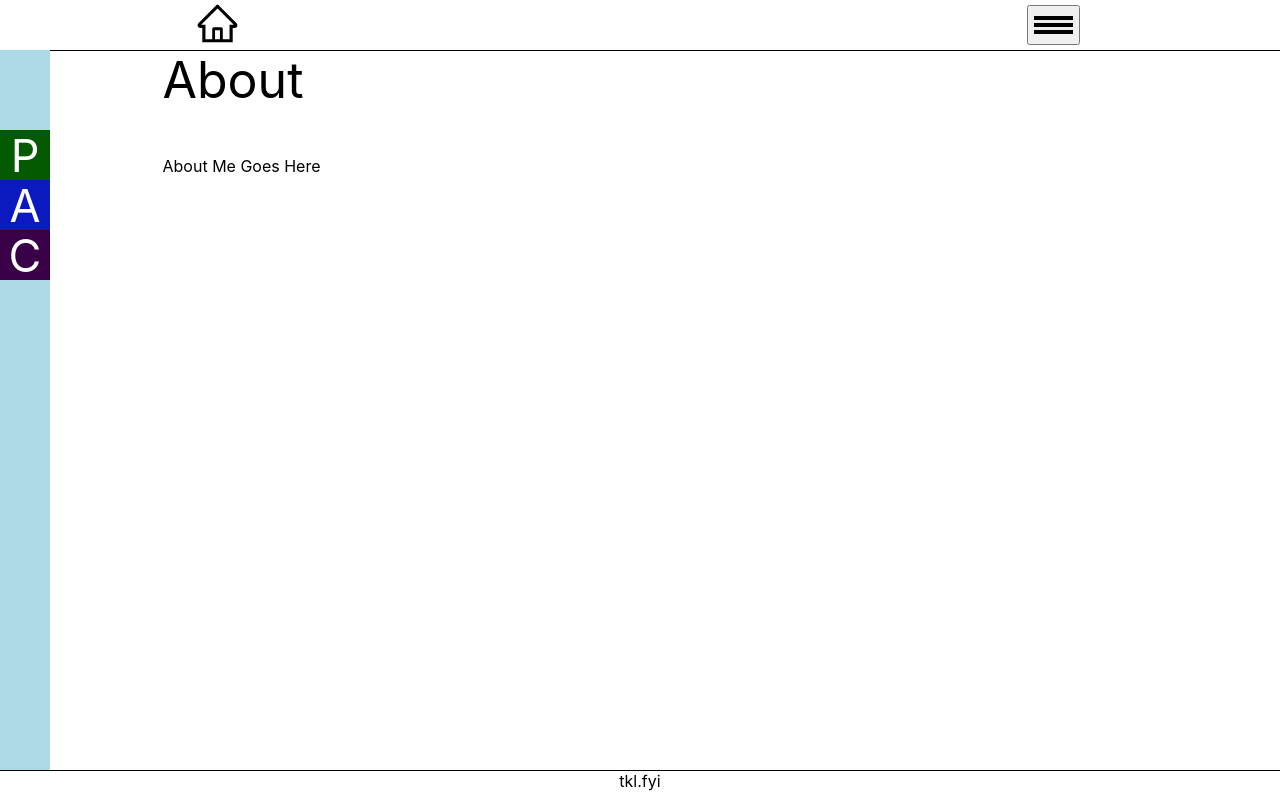
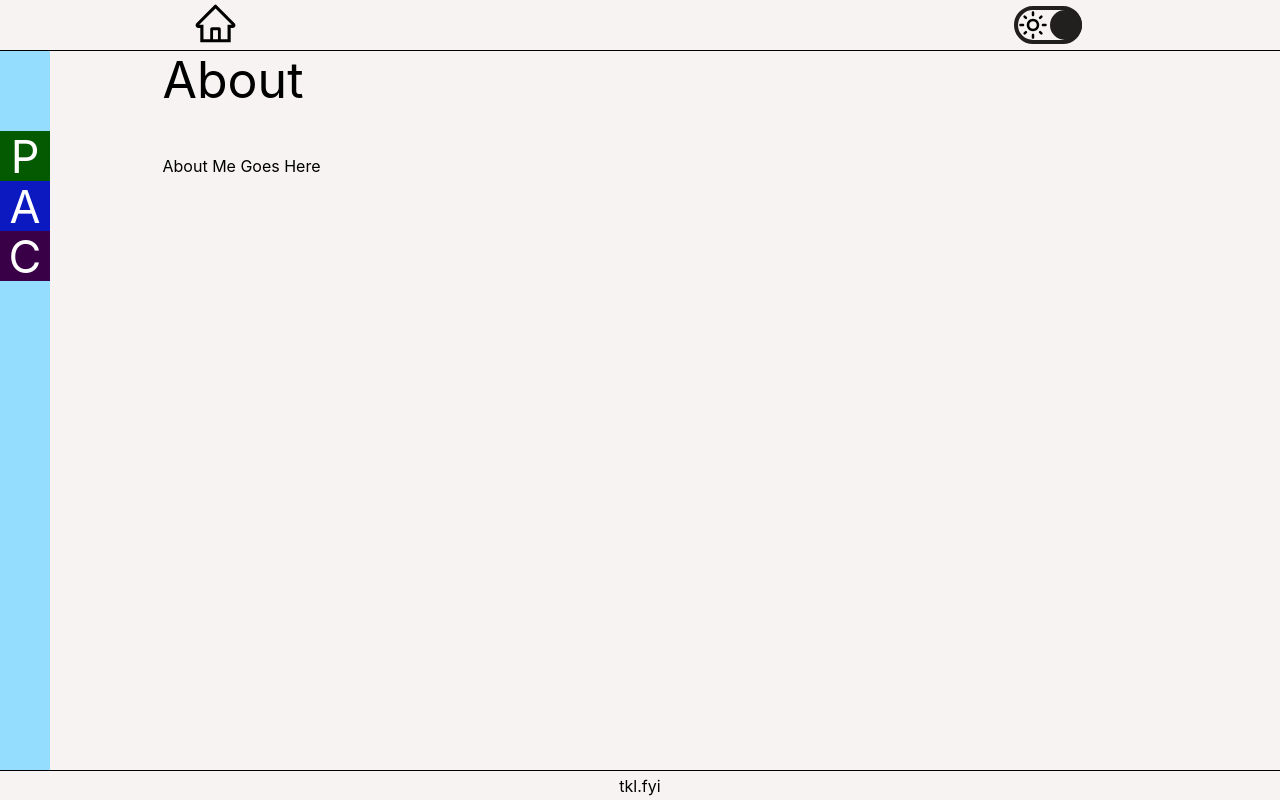
Before and after one commit to tklesley/tklesley.github.io, a React (Create React App) app in the folder portfolio/: page /about in a window 1280 px wide. Built offline with nearby package versions, Linux system fonts and the light colour scheme.

Commit message:
Added in Darkmode
- Added in a working Dark Mode for the portfolio
- Improved header and settings menu
- Updated Projects page

```diff
--- a/portfolio/src/App.css
+++ b/portfolio/src/App.css
@@ -1,6 +1,36 @@
-@media (prefers-reduced-motion: no-preference) {
-/* */
+/* Site Default Colors */
+
+.page {
+  --lightmodetext: #000000;
+  --darkmodetext: #FFFFFF;
+  --lightblue: #09a7e5;
+  --darkblue:#0d19c0;
+  --lightgreen: #3cff00;
+  --darkgreen: #035a00;
+  --lightpurple: #a200e2;
+  --darkpurple: #390047;
+  --dark-bg:#221f1f;
+  --light-bg:#f7f3f3;
+  --sidebarblue: #95ddff;
+  --transparent-bg:rgba(20, 20, 20, 0.7);
 }
+
+.darkmode {
+  --lightmodetext: #FFFFFF;
+  --darkmodetext: #000000;
+  --lightblue: #0d19c0;
+  --darkblue:#09a7e5;
+  --lightgreen: #035a00;
+  --darkgreen: #3cff00;
+  --lightpurple: #390047;
+  --darkpurple: #a200e2;
+  --dark-bg:#f7f3f3;
+  --light-bg:#221f1f;
+  --sidebarblue: #034868;
+  --transparent-bg:rgba(20, 20, 20, 0.7);
+}
+
+/* App CSS */
 
 html, body {
   height: 100%;
@@ -9,6 +39,7 @@ html, body {
   padding: none;
   transition: width .5s, height .5s, transform .5s;
   transition-timing-function: ease-out;
+  background-color: var(--light-bg);
 }
 
 a {
@@ -21,23 +52,15 @@ a {
   display: grid;
   grid-template-areas: "header" "content" "footer";
   grid-template-rows: 50px 90vh auto;
+  color: var(--lightmodetext);
+  background-color: var(--light-bg);
+  height: 100vh;
+  width: 100%;
+  margin: none;
+  padding: none;
 }
 
 .content-div {
   height: 100%;
   grid-area: content;
 }
-
-:root{
-  --lightmodetext: #000000;
-  --darkmodetext: #FFFFFF;
-  --lightblue: #09a7e5;
-  --darkblue:#0d19c0;
-  --lightgreen: #3cff00;
-  --darkgreen: #035a00;
-  --lightpurple: #a200e2;
-  --darkpurple: #390047;
-  --dark-bg:#221f1f;
-  --light-bg:#f7f3f3;
-  --transparent-bg:rgba(20, 20, 20, 0.7);
-}
--- a/portfolio/src/App.js
+++ b/portfolio/src/App.js
@@ -1,4 +1,4 @@
-import React from 'react';
+import React, { useState, useEffect } from 'react';
 import { BrowserRouter, Routes, Route } from 'react-router-dom';
 import './App.css';
 
@@ -9,15 +9,41 @@ import Projects from './pages/projects/projects';
 import About from './pages/about/about';
 import Contact from './pages/contact/contact';
 
-class App extends React.Component {
+export default function App() {
 
-  lightmode = "{--lightmodetext: #000000; --darkmodetext: #FFFFFF; --lightblue: #09a7e5; --darkblue:#0d19c0; --lightgreen: #3cff00; --darkgreen: #035a00; --lightpurple: #a200e2; --darkpurple: #390047; --dark-bg:#221f1f; --light-bg:#f7f3f3;}";
+// Darkmode State & Functions
 
-  render() {
+  const [darkmode, setDarkmode] = useState(false);
+
+  useEffect(()=>{
+    if (localStorage.getItem("theme-context") == null) {
+        if (window.matchMedia("(prefers-color-scheme: dark)").matches) {
+            localStorage.setItem("theme-context", "dark")
+            setDarkmode(true)
+        } else {
+            localStorage.setItem("theme-context", "light")
+        }
+    }
+  }, [])
+
+  const toggleDarkmode = () => {
+    console.log("Changing Theme")
+    if (localStorage.getItem("theme-context") === "dark") {
+      localStorage.setItem("theme-context", "light");
+      setDarkmode(false)
+    } else {
+      localStorage.setItem("theme-context", "dark");
+      setDarkmode(true)
+    }
+  }
+
   return (
     <BrowserRouter>
-        <div className='page'>
-          <Header />
+      <div className={darkmode ? `page darkmode` : `page`}>
+        <Header
+          toggleDarkmode={()=>toggleDarkmode}
+          darkmode={darkmode}
+          />
         <div className="content-div">
         <Routes>
           <Route path='' element={<Landing />} />
@@ -29,9 +55,5 @@ class App extends React.Component {
         <Footer />
       </div>
     </BrowserRouter>
-    )}
+  )
 }
-
-// -------------------- Export ----------------
-
-export default App;
--- a/portfolio/src/components/darkmode/darkmode.js
+++ /dev/null
@@ -1,5 +0,0 @@
-import React from "react";
-
-export default function DarkMode() {
-
-}
--- a/portfolio/src/components/header/header.css
+++ b/portfolio/src/components/header/header.css
@@ -9,12 +9,17 @@
 
 .settings-container {
   display: flex;
-  z-index: 2;
-  justify-content: right;
+  z-index: 3;
+  justify-content: center;
   position: absolute;
   top: 50px;
-  right: 15vw;
-  border: 1px solid black;
+  left: 0;
+  width: 100%;
+  height: 90%;
+  overflow-y: hidden;
+  background-color: var(--transparent-bg);
+  color: #FFFFFF;
+  font-size: 50px;
 }
 
 .settings-open-false {
@@ -24,7 +29,13 @@
 /* --------- Settings Icon --------- */
 
 .bar1, .bar2, .bar3 {
-  transition: 0.4s;
+  transition: transform 0.4s;
+}
+
+@media (prefers-reduced-motion) {
+  .bar1, .bar2, .bar3 {
+    transition: none;
+  }
 }
 
 .settings-icon {
@@ -35,7 +46,7 @@
   .bar1, .bar2, .bar3 {
     width: 35px;
     height: 0px;
-    border: 2px solid;
+    border: 2px solid var(--dark-bg);
     margin: 3px 0;
   }
 
@@ -57,4 +68,7 @@
     padding: 5px;
     margin: 5px;
     cursor: pointer;
+    border: 5px solid var(--dark-bg);
+    border-radius: 5px;
+    background-color: var(--light-bg);
   }
--- a/portfolio/src/components/header/header.js
+++ b/portfolio/src/components/header/header.js
@@ -1,13 +1,24 @@
-import React, { useState } from "react";
+import React, { useState, useEffect } from "react";
 import { Link } from "react-router-dom";
 import './header.css';
 import { AiOutlineHome } from "react-icons/ai";
 import Settings from "../settings/settings";
 
-export default function Header() {
+export default function Header({toggleDarkmode, darkmode}) {
 
     const [settingOpen, setSettingOpen] = useState(false);
+    const [windowSize, setWindowSize] = useState(701);
 
+    useEffect(()=>{
+        function handleResize() {
+            setWindowSize(window.innerWidth)
+        }
+        window.addEventListener('resize', handleResize)
+    })
+
+
+
+    if (windowSize <= 700) {
         return (
             <>
                 <div className="header-container">
@@ -21,8 +32,28 @@ export default function Header() {
                     </button>
                 </div>
                 <div className={`settings-container settings-open-${settingOpen}`}>
-                <Settings />
+                    <Settings
+                        toggleDarkmode={()=>toggleDarkmode()}
+                        darkmode={darkmode}
+                        setSettingOpen={()=>setSettingOpen(false)}
+                        />
+                </div>
+            </>
+        )
+    } else {
+        return (
+            <>
+                <div className="header-container">
+                    <Link to={`/`}><AiOutlineHome size={45} /></Link>
+                    <div></div>
+                    <Settings
+                        toggleDarkmode={()=>toggleDarkmode()}
+                        darkmode={darkmode}
+                        />
                 </div>
             </>
         )
     }
+
+
+}
--- a/portfolio/src/components/project-item/project-item.css
+++ b/portfolio/src/components/project-item/project-item.css
@@ -8,8 +8,10 @@
     grid-template-columns: 0px 100%;
     grid-template-rows: 1fr 2fr 2fr 1fr;
     padding: 5px;
-    width: 400px;
+    width: 300px;
+    min-width: 300px;
     justify-content: center;
+    margin-right: 10px;
 }
 
 .bg-color-tab {
@@ -24,6 +26,7 @@
 
 .proj-title {
     grid-area: proj-title;
+    text-align: center;
     font-size: 30px;
 }
 
@@ -42,3 +45,11 @@
     justify-content: center;
     align-items: center;
 }
+
+.indv-placeholder-img {
+    text-align: center;
+    font-size: 40px;
+    background-color: var(--darkblue);
+    color: var(--darkmodetext);
+    border-radius: 5px;
+}
--- a/portfolio/src/components/project-item/project-item.js
+++ b/portfolio/src/components/project-item/project-item.js
@@ -7,9 +7,9 @@ export default function ProjectItem({prObj}) {
         <div className="individual-project" style={{border:`5px solid ${prObj.bgcolor}`}}>
             <div className="bg-color-tab" style={{backgroundColor:`${prObj.bgcolor}`}}></div>
             <div className="proj-title">{prObj.title}</div>
-            <div className="proj-img">{`image`}</div>
+            <div className="proj-img">{ (prObj.img === "") ? <div className="indv-placeholder-img">Placeholder</div> : <img src={`${prObj.img}`} alt={prObj.alt}/>}</div>
             <div className="proj-desc">{prObj.desc}</div>
-            <Link to={prObj.link} className="proj-link">Click Here to Go</Link>
+            <Link to={prObj.link} className="proj-link">Click Here to Visit</Link>
         </div>
     )
 }
--- a/portfolio/src/components/settings/settings.css
+++ b/portfolio/src/components/settings/settings.css
@@ -2,6 +2,13 @@ ul {
     list-style-type: none;
     margin: 0;
     padding: 0;
+    cursor: pointer;
+    text-align: center;
+    text-shadow: 0 0 4px black, 0 0 4px black, 0 0 4px black;
+    background-color: var(--transparent-bg);
+}
+.nav-list {
+    padding: 10px;
 }
 
 .settings-div {
@@ -15,4 +22,34 @@ ul {
 .light-mode-settings {
     align-items: center;
     justify-content: center;
+    border: 4px solid var(--dark-bg);
+    border-radius: 30px;
+    display: grid;
+    grid-template-columns: 50% 0 50%;
+    cursor: pointer;
 }
+
+.settings-circle {
+    position: relative;
+    width: 32px;
+    height: 30px;
+    background-color: var(--dark-bg);
+    border-radius: 30px;
+    transition: right .5s;
+    right: -2px;
+}
+
+.settings-darkmode {
+    right: 32px;
+}
+
+@media only screen and (max-width:700px) {
+    .light-mode-settings {
+        border-color: white;
+        background-color: var(--transparent-bg);
+    }
+
+    .settings-circle {
+        background-color: white;
+    }
+}
--- a/portfolio/src/components/settings/settings.js
+++ b/portfolio/src/components/settings/settings.js
@@ -1,21 +1,38 @@
 import React from "react";
+import { Link } from "react-router-dom";
 import './settings.css';
 import { MdOutlineDarkMode, MdOutlineLightMode } from "react-icons/md";
 
-export default function Settings() {
+export default function Settings({toggleDarkmode, darkmode, setSettingOpen}) {
+
+    if (window.matchMedia("(max-width: 700px)").matches) {
         return (
             <div className="settings-div">
                 <div className="nav-list">
                     <ul>
-                    <li>Home</li>
-                    <li>Portfolio</li>
-                    <li>About</li>
-                    <li>Contact</li>
+                        <li><Link to={`/`} onClick={setSettingOpen}>Home</Link></li>
+                        <li><Link to={`/projects`} onClick={setSettingOpen}>Portfolio</Link></li>
+                        <li><Link to={`/about`} onClick={setSettingOpen}>About</Link></li>
+                        <li><Link to={`/contact`} onClick={setSettingOpen}>Contact</Link></li>
                     </ul>
                 </div>
-            <div className="light-mode-settings">
-                <MdOutlineLightMode /> <MdOutlineDarkMode />
+                <div className={`light-mode-settings`} onClick={toggleDarkmode()} aria-label="Darkmode Toggle">
+                    <MdOutlineLightMode size={30}/>
+                    <div className={darkmode ? `settings-circle settings-darkmode` : `settings-circle`}></div>
+                    <MdOutlineDarkMode size={30}/>
+                </div>
+            </div>
+        )
+    } else {
+        return (
+            <div className="settings-div">
+                <div className={`light-mode-settings`} onClick={toggleDarkmode()} aria-label="Darkmode Toggle">
+                    <MdOutlineLightMode size={30}/>
+                    <div className={darkmode ? `settings-circle settings-darkmode` : `settings-circle`}></div>
+                    <MdOutlineDarkMode size={30}/>
                 </div>
             </div>
         )
     }
+
+}
--- a/portfolio/src/components/sidebar/sidebar.css
+++ b/portfolio/src/components/sidebar/sidebar.css
@@ -3,8 +3,15 @@
     flex-direction: column;
     padding-top: 10vh;
     grid-area: sidebar;
-    background-color: lightblue;
+    background-color: var(--sidebarblue);
     width: 50px;
+    border-top: 1px solid black;
+}
+
+@media only screen and (max-width:700px) {
+    .sidebar-container {
+        visibility: hidden;
+    }
 }
 
 .sidebar-item {
--- a/portfolio/src/pages/projects/projects.css
+++ b/portfolio/src/pages/projects/projects.css
@@ -9,6 +9,7 @@
     grid-template-columns: 1fr 3fr 2fr 1fr 1fr;
     height: 100%;
     width: 100%;
+    overflow: auto;
 }
 
 .p-title {
```
Also changed, not shown: portfolio/src/pages/projects/projects.js (+9 -3 lines). Lines whose indentation alone changed are shown as unchanged.
